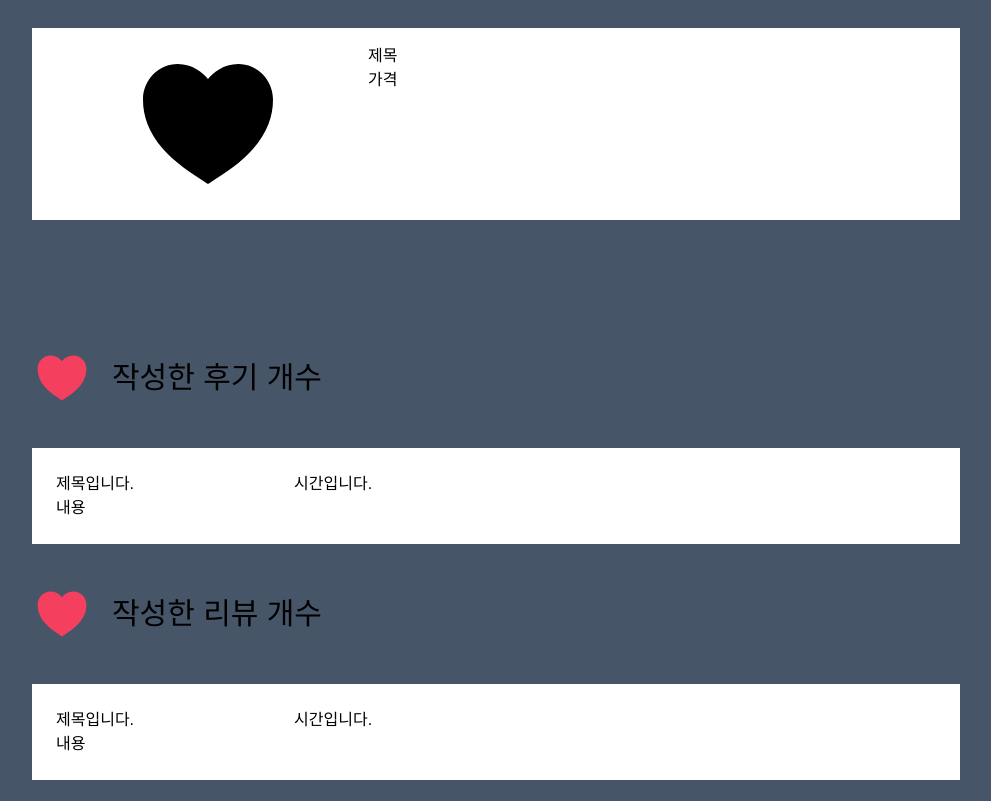
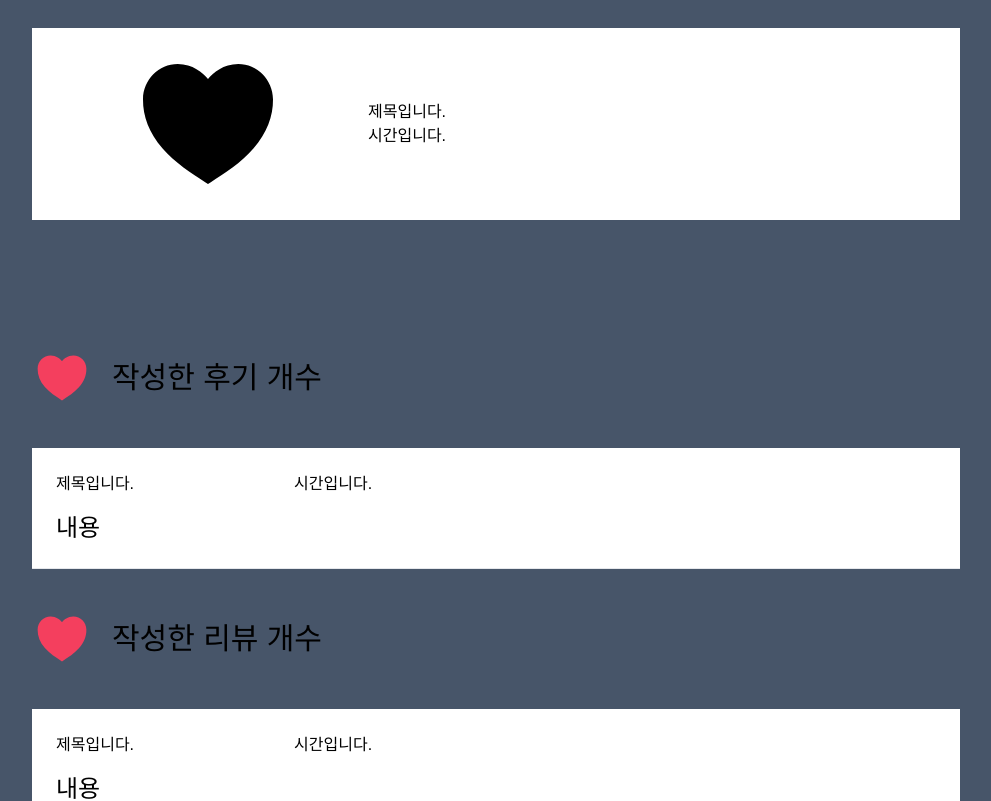
Before and after one commit to sparta-Shoppy/Shoppy, a Next.js app: page /profile in a window 1280 px wide. Shown: the part 540-1341 px from the top of the page, without its empty margins (144-1135 px from the left). Built offline with nearby package versions, Linux system fonts and the light colour scheme; no server answers; a web font is replaced by a local one.

Commit message:
[Style #32] 마이페이지 CSS 구축

```diff
--- a/src/app/profile/page.tsx
+++ b/src/app/profile/page.tsx
@@ -24,24 +24,23 @@ export default function ProfilePage() {
             <IoHeartSharp className="w-80 h-40"></IoHeartSharp>
             {/* <img src={img} alt={title} className="w-60 h-60" /> */}
 
-            <p className="flex-col justify-items-center ">
-              <span className="block">제목</span>
-              <span className="block">가격</span>
-            </p>
+            <div className=" flex flex-col justify-center">
+              <h3>제목입니다.</h3>
+              <p>시간입니다.</p>
+            </div>
           </div>
           {/* user가 작성한 후기 내용 */}
-          <div className="flex items-center gap-5 mb-10">
+          <div className="flex items-center gap-5 mb-10 ">
             {/* {heart ? ' text-rose-500' : ' hover:text-rose-500'} */}
             <IoHeartSharp className={`text-6xl  text-rose-500`} />
             <p className="text-3xl">작성한 후기 개수</p>
           </div>
-          <div className="flex-col bg-white p-6 mb-10">
-            <p className="flex gap-40">
-              <span>제목입니다.</span>
-              <span>시간입니다.</span>
-            </p>
-
-            <p>내용</p>
+          <div className="  bg-white p-6 mb-10 border-b">
+            <div className="flex gap-40 pb-4">
+              <h3>제목입니다.</h3>
+              <p>시간입니다.</p>
+            </div>
+            <p className="text-2xl">내용</p>
           </div>
           {/* user가 작성한 문의 내용 */}
           <div className="flex items-center gap-5 mb-10">
@@ -50,12 +49,11 @@ export default function ProfilePage() {
             <p className="text-3xl">작성한 리뷰 개수</p>
           </div>
           <div className="flex-col bg-white p-6 mb-10">
-            <p className="flex gap-40">
-              <span>제목입니다.</span>
-              <span>시간입니다.</span>
-            </p>
-
-            <p>내용</p>
+            <div className="flex gap-40 pb-4">
+              <h3>제목입니다.</h3>
+              <p>시간입니다.</p>
+            </div>
+            <p className="text-2xl">내용</p>
           </div>
         </div>
       </div>
```
